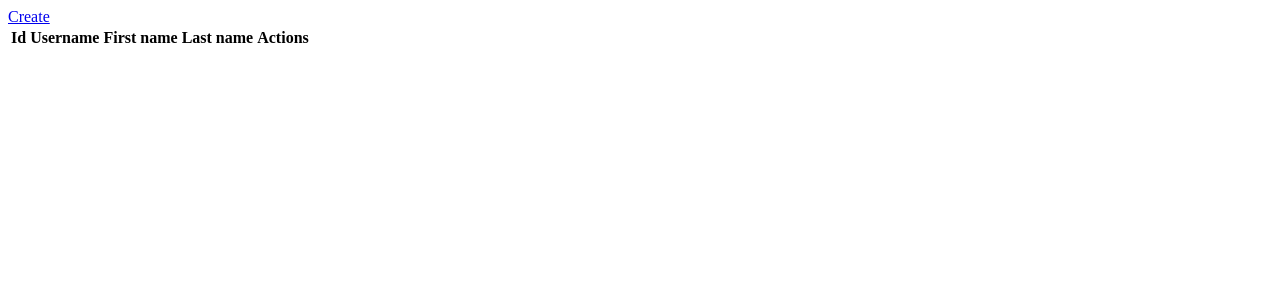
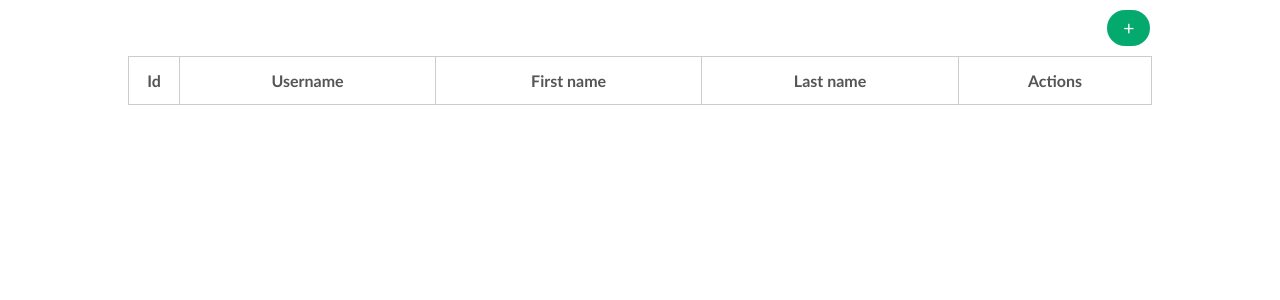
Before and after one commit to shocodeworld/user_crm, a Django app: page /users/ in a window 1280 px wide. Shown: the top 300 px of the page. Run offline with Django 4.2, Linux system fonts and the light colour scheme; lists and menus that the app fills with data are empty.

Commit message:
add styles

```diff
--- a/templates/base.html
+++ b/templates/base.html
@@ -5,10 +5,75 @@
     <meta http-equiv="X-UA-Compatible" content="IE=edge">
     <meta name="viewport" content="width=device-width, initial-scale=1.0">
     <title>Document</title>
+
+    <style>
+        html, body {
+            margin: 0;
+            padding: 0;
+            color: #555;
+            min-height: 100%;
+            font-family: 'Gill Sans', 'Gill Sans MT', Calibri, 'Trebuchet MS', sans-serif;
+        }
+        main {
+            width: 80%;
+            margin: 0 auto;
+            padding: 10px 0;
+        }
+        section {
+            overflow-x: scroll;
+        }
+        table {
+            min-width: 480px;
+            width: 100%;
+            border-collapse: collapse;
+        }
+        table thead {
+            height: 3rem;
+        }
+        table th, table td {
+            border: 1px solid #ccc;
+            padding: .4rem 0;
+            text-align: center;
+        }
+        table tbody tr:hover {
+            transition: background-color .3s;
+            background-color: rgb(243, 243, 243);
+        }
+        .actions {
+        }
+        .actions.top {
+            display: flex;
+            justify-content: end;
+            margin-bottom: 10px;
+        }
+        .actions a {
+            display: inline-block;
+            text-decoration: none;
+            background-color: rgb(97, 97, 206);
+            color: white;
+            font-size: 1.2em;
+            padding: .5rem .5rem;
+            border-radius: 100rem;
+            line-height: 1rem;
+            margin: 0 .1rem;
+        }
+        .actions .create {
+            background-color: #04AA6D;
+            padding: 10px 16px;
+        }
+
+        .actions .delete {
+            background-color: rgb(230, 76, 76);
+        }
+
+        .actions .update {
+            background-color: rgb(174, 86, 223);
+        }
+    </style>
 </head>
 <body>
     <main>
-    {% block main %}{% endblock main %}
+        {% block main %}{% endblock main %}
     </main>
 </body>
 </html>
--- a/templates/users/users_list.html
+++ b/templates/users/users_list.html
@@ -2,8 +2,10 @@
 
 
 {% block main %}
+    <section class="actions top">
+        <a class="create" href="{% url 'users-create' %}">+</a>
+    </section>
     <section>
-        <a href="{% url 'users-create' %}">Create</a>
         <table>
             <thead>
                 <th>Id</th>
@@ -15,13 +17,17 @@
             <tbody>
                 {% for obj in object_list %}
                 <tr>
-                    <td>
-                        <a href="{% url 'users-detail' obj.pk %}">{{ obj.pk }}</a>
-                    </td>
+                    <td>{{ obj.pk }}</td>
                     <td>{{ obj.username }}</td>
                     <td>{{ obj.first_name }}</td>
                     <td>{{ obj.last_name }}</td>
-                    <td>No actions</td>
+                    <td>
+                        <div class="actions">
+                            <a class="view" href="{% url 'users-detail' obj.pk %}">&#128196;</a>
+                            <a class="update" href="#">&#128221;</a>
+                            <a class="delete" href="#">&#10006;</a>
+                        </div>
+                    </td>
                 </tr>
                 {% endfor %}
             </tbody>
```
